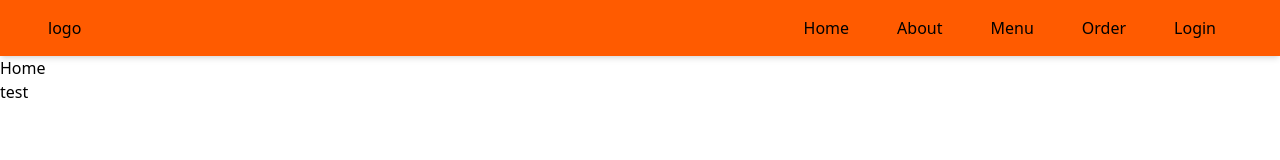
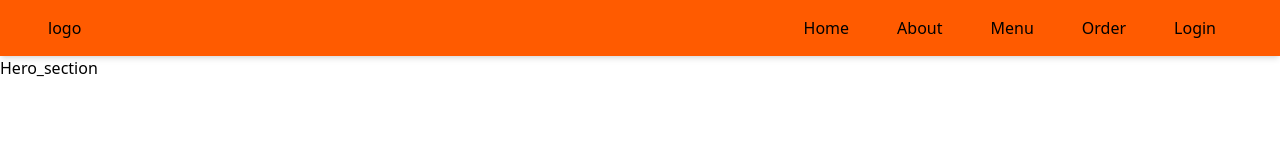
Before and after one commit to NazmulAlamShawon/streetfoodhub, a React (Vite) app: page / in a window 1280 px wide. Shown: the top 160 px of the page. Built offline with nearby package versions, Linux system fonts and the light colour scheme.

Commit message:
add new hero section

```diff
--- a/src/App.jsx
+++ b/src/App.jsx
@@ -7,7 +7,7 @@ const App = () => {
     <div>
       <Navbar />
       < Home />
-      <h2>test</h2>
+
     </div>
   );
 };
--- a/src/components/Hero/Hero.jsx
+++ /dev/null
@@ -1,6 +0,0 @@
-const Hero = () => {
-  return (
-    <div>Hero test test</div>
-  )
-}
-export default Hero
--- /dev/null
+++ b/src/components/Hero/Hero_section.jsx
@@ -0,0 +1,4 @@
+const Hero_section = () => {
+  return <div>Hero_section</div>;
+};
+export default Hero_section;
--- a/src/pages/Home.jsx
+++ b/src/pages/Home.jsx
@@ -1,6 +1,10 @@
+import Hero_section from "../components/Hero/Hero_section";
+
 const Home = () => {
   return (
-    <div>Home</div>
-  )
-}
-export default Home
+    <div>
+      <Hero_section />
+    </div>
+  );
+};
+export default Home;
```
